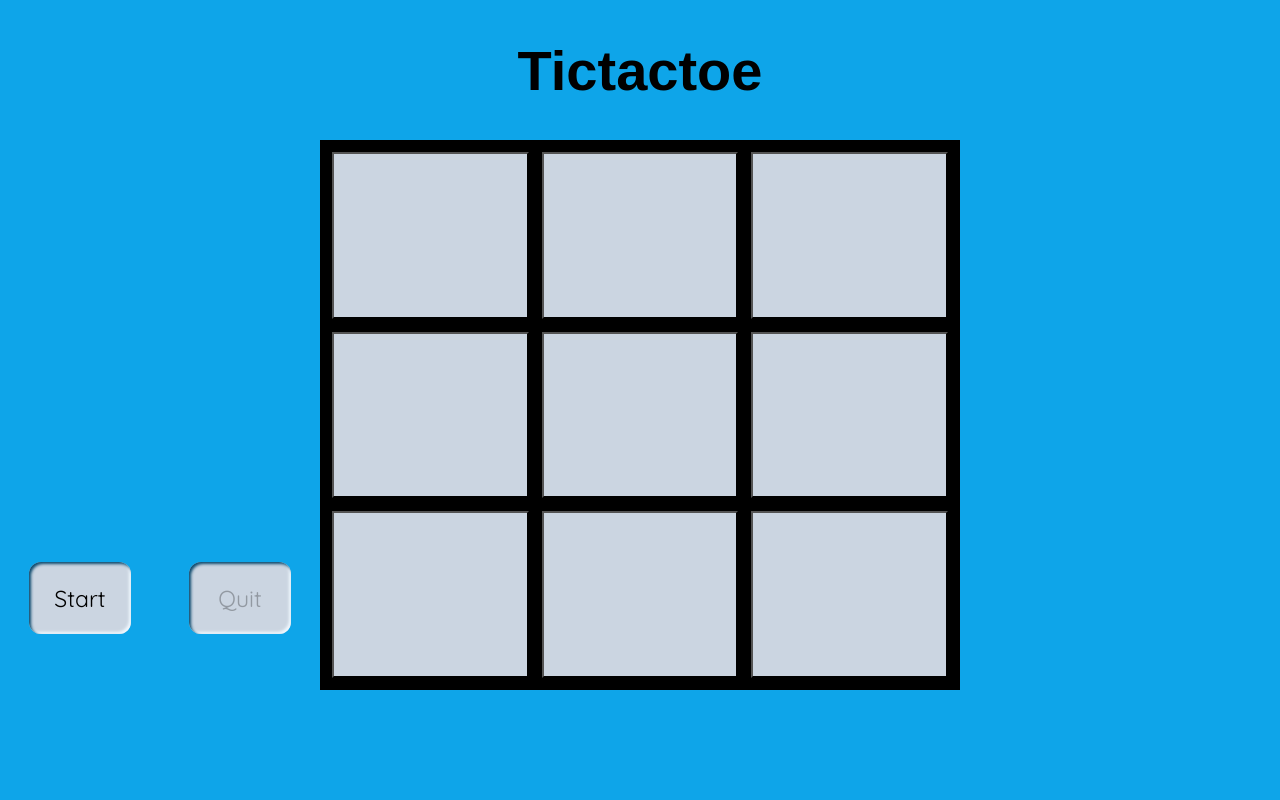
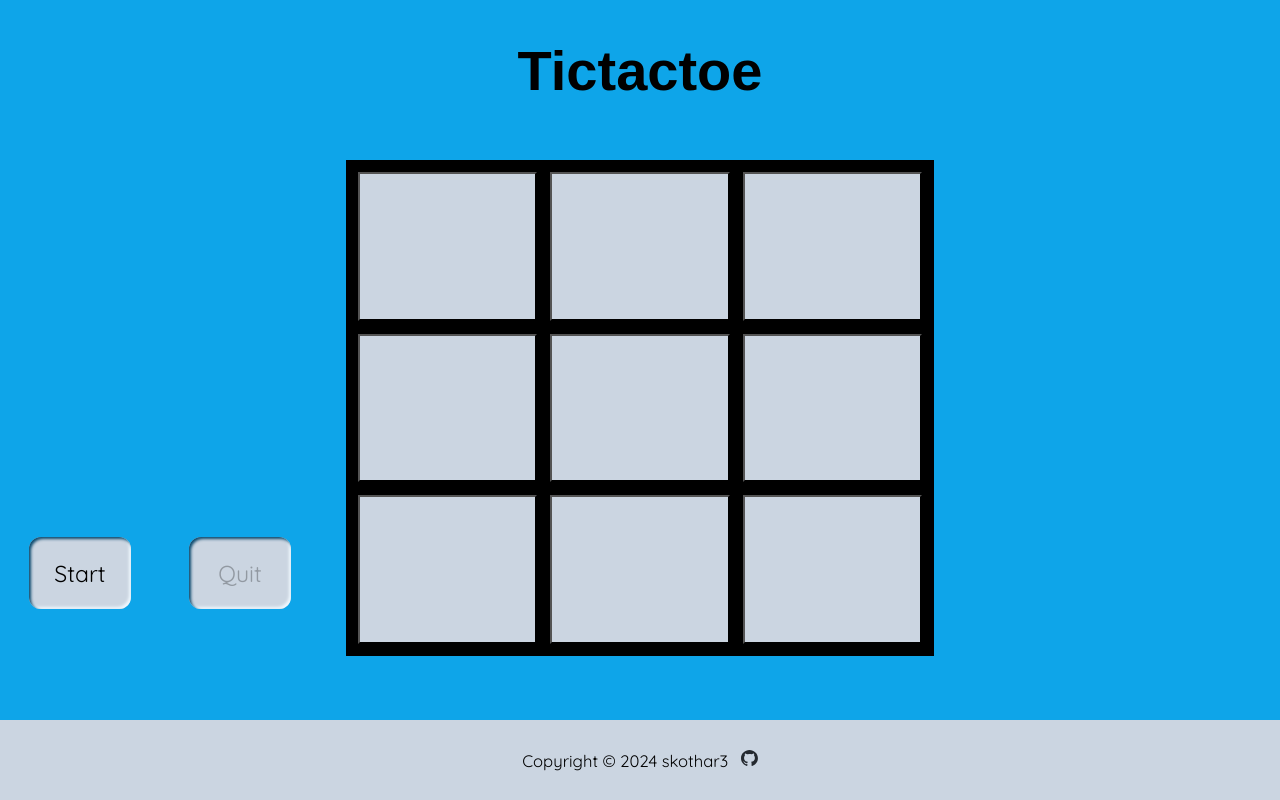
Before and after one commit to skothar3/tictactoe-js, a website: page index.html in a window 1280 px wide. Drawn offline with Linux system fonts and the light colour scheme; a web font is replaced by a local one.

Commit message:
Add footer element to page; add minor transforms to buttons that scale up when hovered over; add main section element to html that now contains the gameboard and panels in a grid format (moved overflow: hidden from body to main)

```diff
--- a/index.html
+++ b/index.html
@@ -1,34 +1,38 @@
 <!doctype html>
-<html lang="en">
+<html lang='en'>
   <head>
-    <meta charset="UTF-8" />
+    <meta charset='UTF-8' />
     <title></title>
-    <link rel="stylesheet" href="style.css" />
-    <script src="script.js" defer></script>
+    <link rel='stylesheet' href='style.css' />
+    <script src='script.js' defer></script>
   </head>
   <body>
     <header>
-      <h1 class="title">Tictactoe</h1>
+      <h1 class='title'>Tictactoe</h1>
     </header>
-    <section class="side-panel left">
-      <div class="scoreboard-box"></div>
-      <div class="button-box">
-        <button class="start">Start</button>
-        <button class="quit">Quit</button>
+    <main>
+      <section class='side-panel left'>
+	<div class='scoreboard-box'></div>
+	<div class='button-box'>
+	  <button class='start'>Start</button>
+	  <button class='quit'>Quit</button>
 	</div>
       </section>
-    <section class="gameboard">
+      <section class='gameboard'>
       </section>
-    <section class="side-panel right">
-      <div class="notification-box">
-        <h3 class="notification"></h3>
+      <section class='side-panel right'>
+	<div class='notification-box'>
+	  <h3 class='notification'></h3>
 	</div>
-      <div class="gamelog-title-box">
-        <h3 class="gamelog-title">Game Log</h3>
+	<div class='gamelog-title-box'>
+	  <h3 class='gamelog-title'>Game Log</h3>
 	</div>
-      <div class="gamelog">
-	<div id="gamelog-anchor"></div>
+	<div class='gamelog'>
+	  <div id='gamelog-anchor'></div>
 	</div>
       </section>
+    </main>
+    <footer>
+    </footer>
   </body>
 </html>
--- a/script.js
+++ b/script.js
@@ -176,6 +176,20 @@ function DisplayController() {
     });
     scoreBoard.append(headers, scores);
     DOMScoreBox.appendChild(scoreBoard);
+
+    const DOMFooter = document.querySelector('footer');
+    const copyright = document.createElement('p');
+    const githubLink = document.createElement('a');
+    const githubIcon = document.createElement('img');
+    const currentYear = new Date().getFullYear();
+
+    copyright.textContent = `Copyright © ${currentYear} skothar3`;
+    githubLink.href = 'https://github.com/skothar3';
+    githubIcon.src = './github-mark.svg';
+    githubIcon.alt = 'Github logo';
+
+    githubLink.appendChild(githubIcon);
+    DOMFooter.append(copyright, githubLink);
 
     DOMQuitBtn.disabled = true;
   };
--- a/style.css
+++ b/style.css
@@ -10,14 +10,13 @@
 :root {
   --h3-font-size: clamp(1.3rem, 2vw, 2.5rem);
   --backdrop-color: #0ea5e9;
-  /* --button-color: #bae6fd; */
   --button-color: #cbd5e1;
   --button-hover-color: #7dd3fc;
-  --button-disabled-color: #cbd5e1;
   --side-panel-border: 2px solid black;
   --gameboard-color: #cbd5e1;
   --gameboard-hover-color: #d4d4d8;
   --gameboard-backdrop-color: black;
+  --footer-color: #cbd5e1;
   --fade-delay: 300ms;
   --notification-delay: 200ms;
   --fade-transition: opacity var(--fade-delay) ease-out;
@@ -31,29 +30,37 @@ body {
   height: 100vh;
   width: 100vw;
   display: grid;
-  grid-template-rows: 1fr 5fr 1fr;
-  grid-template-columns: 1fr 2fr 1fr;
-  overflow: hidden;
+  grid-template-rows: 2fr 7fr 1fr;
+  grid-template-columns: 1fr;
   margin: 0;
 }
 
 /* HEADER {{{ */
 header {
   grid-row: 1 / 2;
-  grid-column: 1 / 4;
 }
 
 header h1.title {
   font-family: Sixtyfour, sans-serif;
-  font-size: clamp(2.5rem, 5vw, 3.5rem);
+  font-size: clamp(2.8rem, 5vw, 3.5rem);
   text-align: center;
+}
+
+/* }}} */
+
+/* MAIN {{{ */
+main {
+  grid-row: 2 / 3;
+  display: grid;
+  grid-template-columns: 1fr 2fr 1fr;
+  overflow: hidden;
+  margin-bottom: 8vh;
 }
 
 /* }}} */
 
 /* LEFT PANEL {{{ */
 section.left {
-  grid-row: 2 / 3;
   grid-column: 1 / 2;
   display: grid;
   grid-template-rows: 2fr 1fr;
@@ -77,15 +84,11 @@ section.left div.scoreboard-box table.scoreboard {
   width: 100%;
 }
 
-section.left div.scoreboard-box table.scoreboard > tr {
-
-}
-
 section.left div.scoreboard-box table.scoreboard th.score-header {
   border: var(--side-panel-border);
   font-size: var(--h3-font-size);
   text-align: center;
-  margin-bottom:: 1rem;
+  margin-bottom: 1rem;
 }
 
 section.left div.scoreboard-box table.scoreboard td.score {
@@ -104,18 +107,20 @@ section.left div.button-box {
 
 section.left div.button-box button {
   font-family: inherit;
-  font-size: clamp(1.3rem, 1.8vw, 2.5rem);
+  font-size: clamp(1rem, 1.8vw, 2.5rem);
   background-color: var(--button-color);
   border-radius: 12px;
   border: none;
   box-shadow:
     inset 2px 2px 3px #0c4a6e,
     inset -2px -2px 3px #f0f9ff;
-  width: clamp(6rem, 8vw, 8rem);
-  height: clamp(4rem, 9vh, 5rem);
+  width: clamp(4rem, 8vw, 9rem);
+  height: clamp(3rem, 9vh, 7rem);
+  transition: transform 300ms;
 }
 
 section.left div.button-box button:hover {
+  transform: scale(1.1);
   background-color: var(--button-hover-color);
 }
 
@@ -123,23 +128,18 @@ section.left div.button-box button:active {
   box-shadow:
     inset -2px -2px 3px #0c4a6e,
     inset 2px 2px 3px #f0f9ff;
-
-  /* background-color: #38bdf8; */
-}
-
-section.left div.button-box button:disabled {
-  background-color: var(--button-disabled-color);
 }
 
 /* }}} */
 
 /* RIGHT PANEL {{{ */
 section.right {
-  grid-row: 2 / 3;
   grid-column: 3 / 4;
   overflow: hidden;
   display: flex;
   flex-direction: column;
+
+  /* height: 100%; */
   padding: 0% 5%;
 
   /* Transition effect  */
@@ -203,12 +203,12 @@ section.right div.gamelog div#anchor {
 section.gameboard {
   background-color: var(--gameboard-backdrop-color);
   border: 1vw solid var(--gameboard-backdrop-color);
-  grid-row: 2 / 3;
   grid-column: 2 / 3;
   display: grid;
   gap: 1vw;
   grid-template-rows: repeat(3, 1fr);
   grid-template-columns: repeat(3, 1fr);
+  margin: 0 2vw;
 }
 
 section.gameboard button {
@@ -220,7 +220,7 @@ section.gameboard button:hover {
 }
 
 section.gameboard button span {
-  font-size: clamp(2.0rem, 8vw, 5.5rem);
+  font-size: clamp(2rem, 8vw, 5.5rem);
   opacity: 0;
   transition: var(--gameboard-transition);
 }
@@ -234,3 +234,31 @@ section.gameboard button span.win {
 }
 
 /* }}} */
+
+/* FOOTER {{{ */
+
+footer {
+  grid-row: 3 / 4;
+
+  /* grid-column: 1 / 4; */
+  background-color: var(--footer-color);
+  display: flex;
+  gap: 1vw;
+  align-items: center;
+  justify-content: center;
+}
+
+footer p {
+  font-size: clamp(0.8rem, 1.3vw, 2rem);
+}
+
+footer img {
+  width: clamp(1rem, 1.3vw, 4rem);
+  transition: transform 300ms;
+}
+
+footer img:hover {
+  transform: rotate(360deg) scale(1.2, 1.2);
+}
+
+/* }}} */
```
Lines whose indentation alone changed are shown as unchanged.
